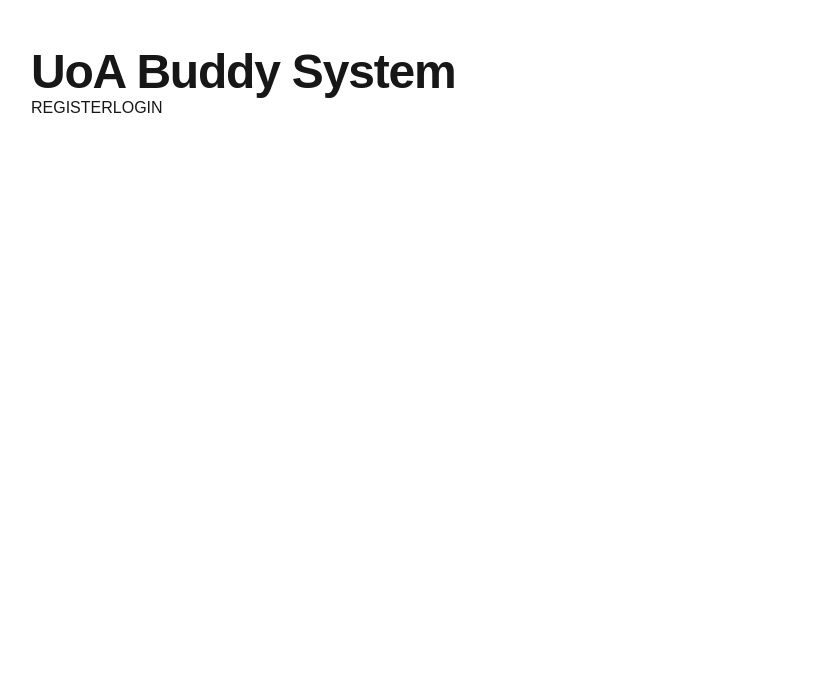
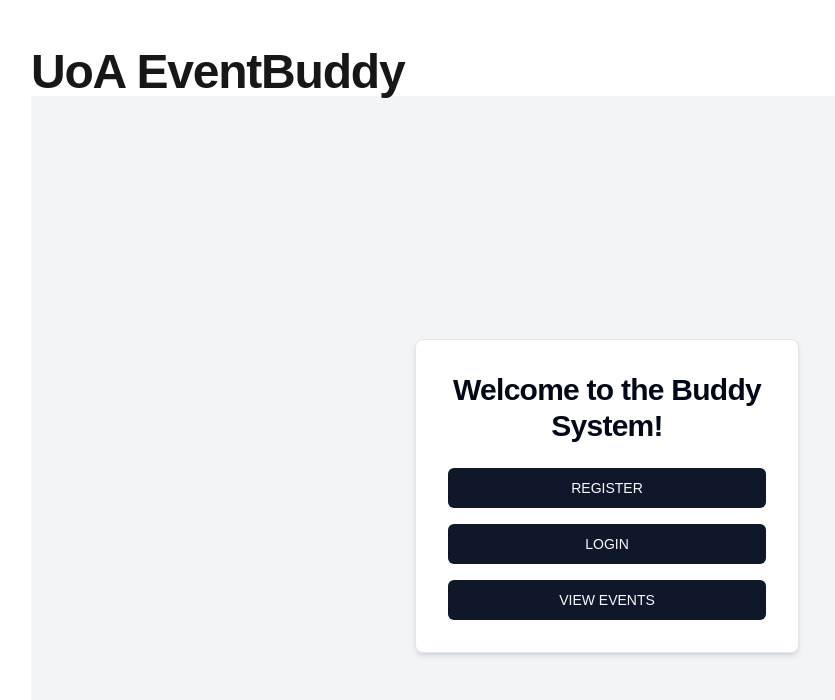
Before and after one commit to IsabelBody/EYIdeate, a Next.js app: page / in a window 1280 px wide. Shown: the top 700 px of the page, without its empty margins (33-868 px from the left). Built offline with nearby package versions, Linux system fonts and the light colour scheme.

Commit message:
events page

```diff
--- /dev/null
+++ b/src/app/events/page.tsx
@@ -0,0 +1,10 @@
+const EventsPage = () => {
+    return (
+      <div className="flex items-center justify-center h-screen bg-gray-100">
+        <h1 className="text-3xl font-semibold">Upcoming Events</h1>
+        {/* Add event details here */}
+      </div>
+    );
+  };
+
+  export default EventsPage;
--- a/src/app/layout.tsx
+++ b/src/app/layout.tsx
@@ -29,7 +29,7 @@ export default function RootLayout({
         className={`${geistSans.variable} ${geistMono.variable} antialiased`}
       >
         <nav>
-          <h1>UoA Buddy System</h1>
+          <h1>UoA EventBuddy</h1>
           {children}
         </nav>
       </body>
--- a/src/app/login/page.tsx
+++ b/src/app/login/page.tsx
@@ -1,30 +1,30 @@
-"use client"; // Mark this as a Client Component
+// src/app/login/page.tsx
+"use client"; // Mark this as a client component
 
 import { useState } from 'react';
-import { useRouter } from 'next/navigation';
 import { Input } from '@/components/ui/input';
 import { Button } from '@/components/ui/button';
-import { Card } from '@/components/ui/card';
 import { Label } from '@/components/ui/label';
+import { useRouter } from 'next/navigation'; // Import from next/navigation
 
 const LoginPage = () => {
   const [username, setUsername] = useState('');
   const [password, setPassword] = useState('');
   const router = useRouter();
 
-  const handleSubmit = async (e: React.FormEvent) => {
+  const handleLogin = async (e: React.FormEvent) => {
     e.preventDefault();
-    // Handle login logic here...
 
-    // On successful login
-    router.push('/dashboard'); // Example redirect
+    // Implement your login logic here
+
+    // If login is successful, redirect to events page
+    router.push('/events');
   };
 
   return (
     <div className="flex items-center justify-center h-screen bg-gray-100">
-      <Card className="p-8 max-w-sm w-full shadow-md">
-        <h1 className="text-2xl font-semibold mb-6">Login</h1>
-        <form onSubmit={handleSubmit}>
+      <form onSubmit={handleLogin} className="p-8 max-w-sm w-full shadow-md bg-white">
+        <h1 className="text-3xl font-semibold mb-6">Login</h1>
         <div className="mb-4">
           <Label htmlFor="username">Username</Label>
           <Input
@@ -33,6 +33,7 @@ const LoginPage = () => {
             value={username}
             onChange={(e) => setUsername(e.target.value)}
             required
+            className="mt-1"
           />
         </div>
         <div className="mb-4">
@@ -43,13 +44,11 @@ const LoginPage = () => {
             value={password}
             onChange={(e) => setPassword(e.target.value)}
             required
+            className="mt-1"
           />
         </div>
-          <Button type="submit" className="w-full">
-            Login
-          </Button>
+        <Button type="submit" className="w-full">Login</Button>
       </form>
-      </Card>
     </div>
   );
 };
--- a/src/app/page.tsx
+++ b/src/app/page.tsx
@@ -1,12 +1,24 @@
-// Example in your main page (src/app/page.tsx)
-
 import Link from 'next/link';
+import { Button } from '@/components/ui/button';
+import { Card } from '@/components/ui/card';
 
 const HomePage = () => {
   return (
-    <div>
-      <Link href="/register">REGISTER</Link>
-      <Link href="/login">LOGIN</Link>
+    <div className="flex items-center justify-center h-screen bg-gray-100">
+      <Card className="p-8 max-w-sm w-full shadow-md text-center">
+        <h1 className="text-3xl font-semibold mb-6">Welcome to the Buddy System!</h1>
+        <div className="flex flex-col space-y-4">
+          <Link href="/register">
+            <Button className="w-full">REGISTER</Button>
+          </Link>
+          <Link href="/login">
+            <Button className="w-full">LOGIN</Button>
+          </Link>
+          <Link href="/events">
+            <Button className="w-full">VIEW EVENTS</Button>
+          </Link>
+        </div>
+      </Card>
     </div>
   );
 };
```
Also changed, not shown: _data/users.json (+0 -12 lines). Lines whose indentation alone changed are shown as unchanged.
